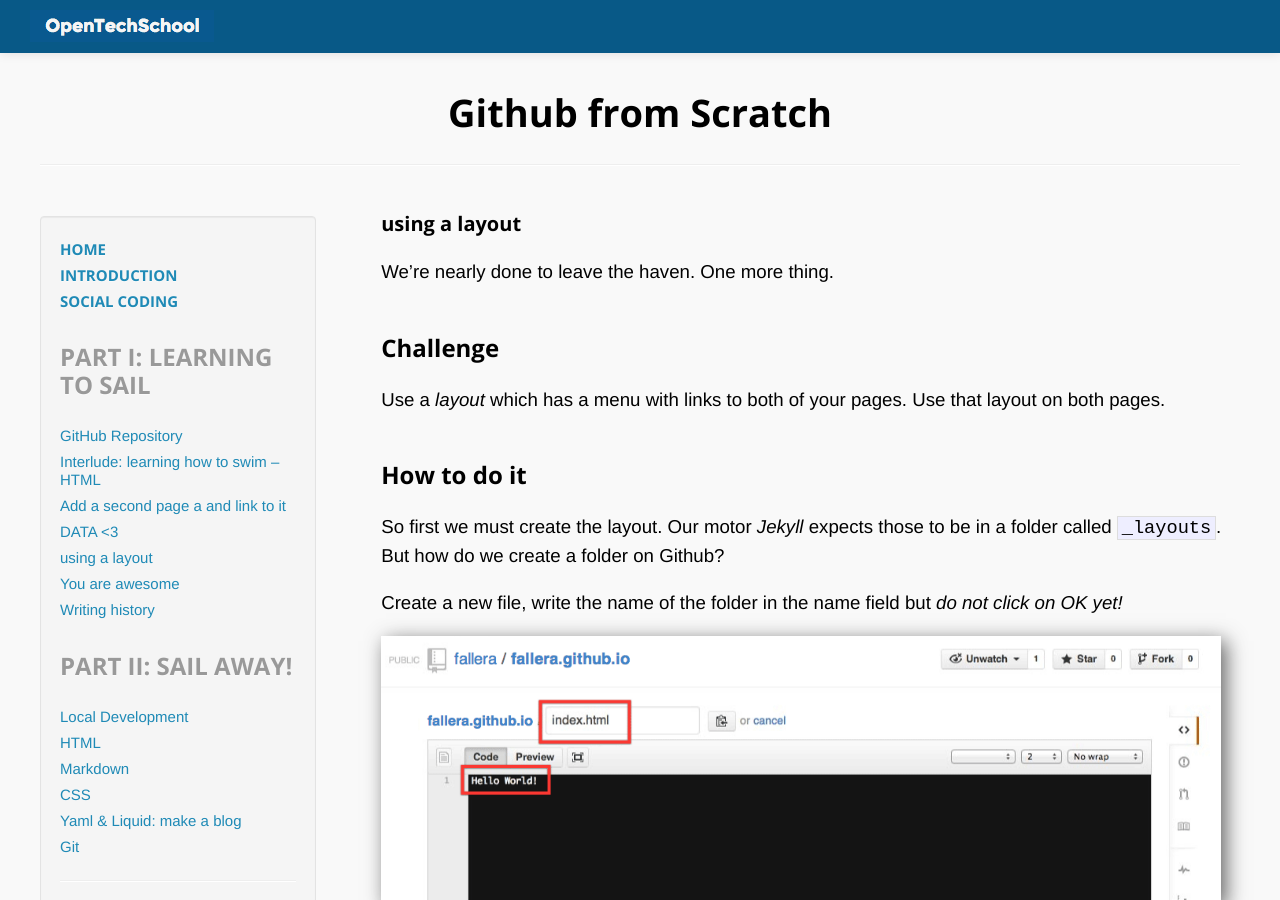
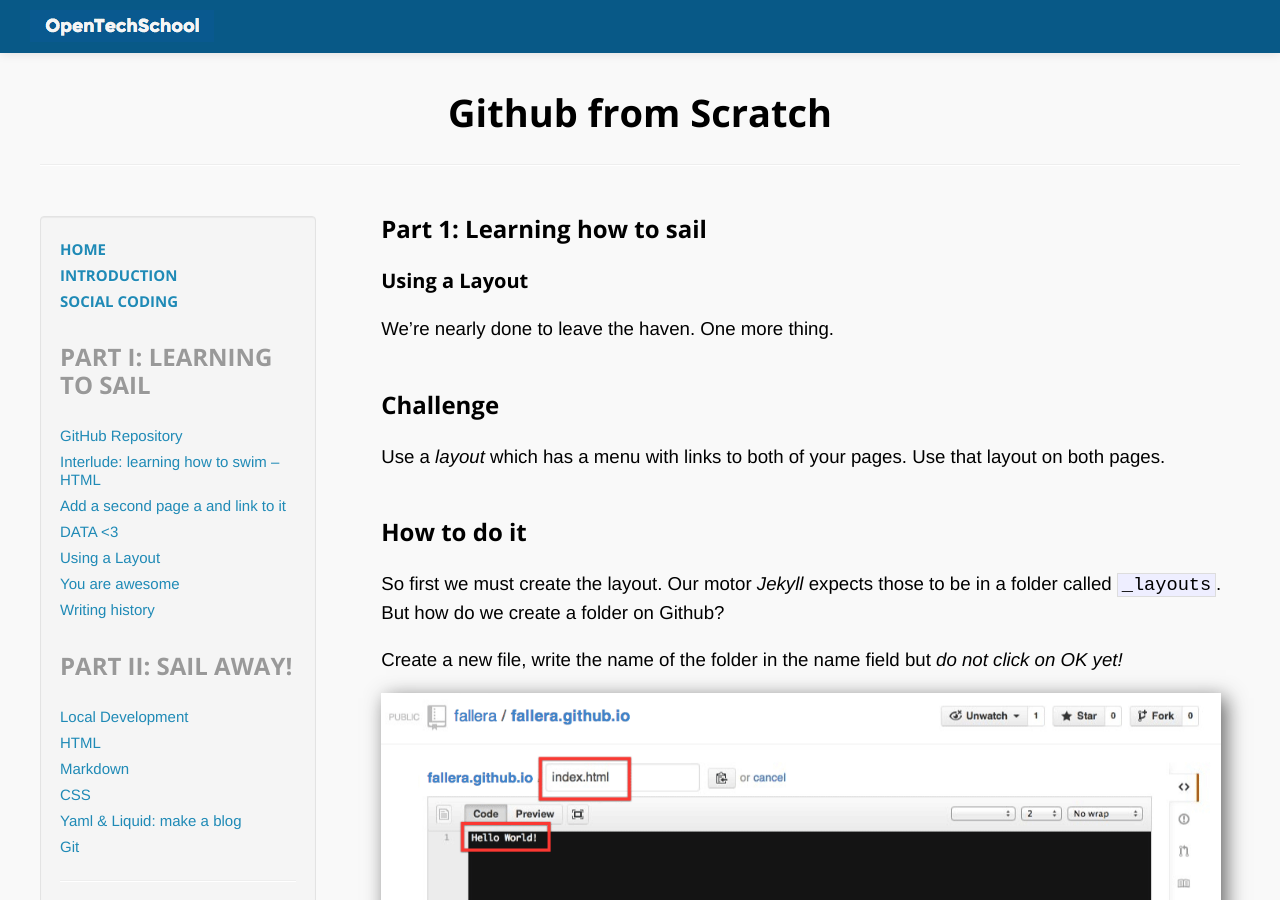
Before and after one commit to afknapping/github-from-scratch, a Jekyll site: the page built from _posts/2013-07-01-using-a-layout.md, in a window 1280 px wide and 900 px high. Built offline with Jekyll 4.4.1, drawn with Linux system fonts in a browser that asks for light colours; Markdown is read by kramdown in place of the engine named in the settings; some of the changed text lies outside the part shown.

Commit message:
posts: create h2 depending on chapter

```diff
--- a/_layouts/post.html
+++ b/_layouts/post.html
@@ -1,8 +1,12 @@
 ---
 layout: default
 ---
-{% if page.category != nil %}
-<h2>{{ page.category }}</h2>
+{% if page.chapter != nil %}
+	{% if page.chapter == "one" %}
+		<h2>Part 1: Learning how to sail</h2>
+	{% else if page.chapter == "two" %}
+		<h2>Part 2: Sail away!</h2>
+	{% endif %}
 {% endif %}
 <h3>{{ page.title }}</h3>
 <!-- <p class="meta">{{ page.date | date_to_string }}</p> -->
--- a/_posts/2013-07-01-using-a-layout.md
+++ b/_posts/2013-07-01-using-a-layout.md
@@ -1,6 +1,6 @@
 ---
 layout: post
-title:  "using a layout"
+title:  "Using a Layout"
 chapter: "one"
 ---
 
```
Also changed, not shown: _posts/2013-11-26-github-repository.md (+0 -1 lines).
